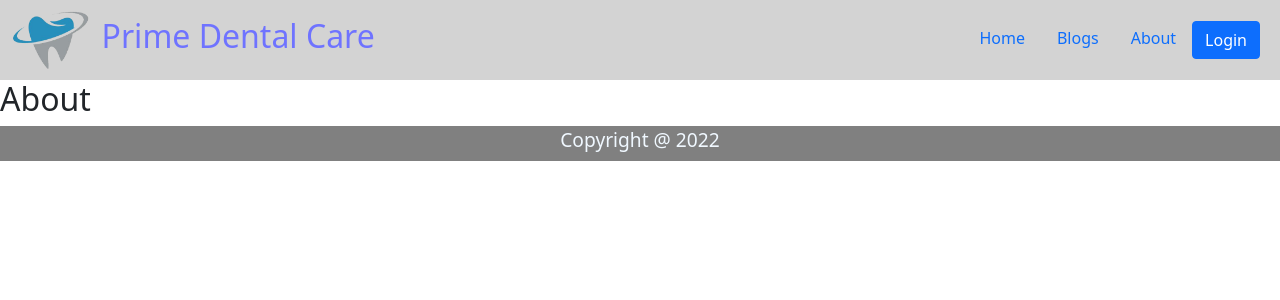
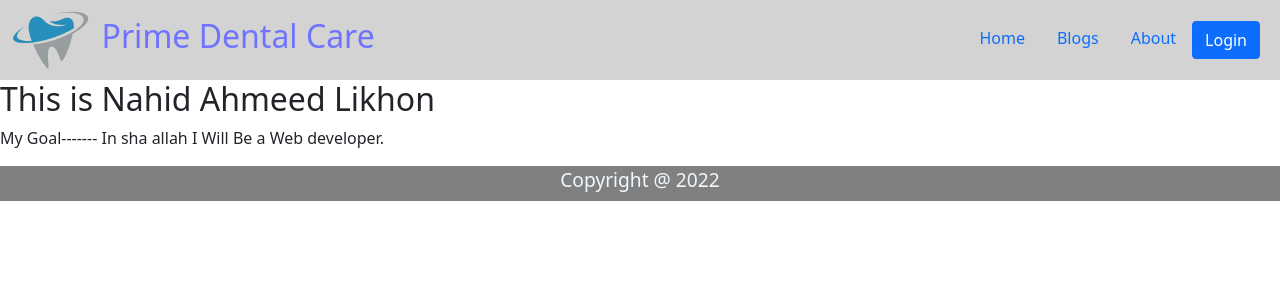
Before and after one commit to AdanAnnaba/Assignment_10, a React (Create React App) app: page /about in a window 1280 px wide. Shown: the top 300 px of the page. Built offline with nearby package versions, Linux system fonts and the light colour scheme; no server answers.

Commit message:
about page

```diff
--- a/src/Components/About/About.js
+++ b/src/Components/About/About.js
@@ -3,7 +3,8 @@ import React from 'react';
 const About = () => {
     return (
         <div>
-            <h2>About</h2>
+            <h2>This is Nahid Ahmeed Likhon</h2>
+            <p>My Goal------- In sha allah I Will Be a Web developer.</p>
         </div>
     );
 };
```
